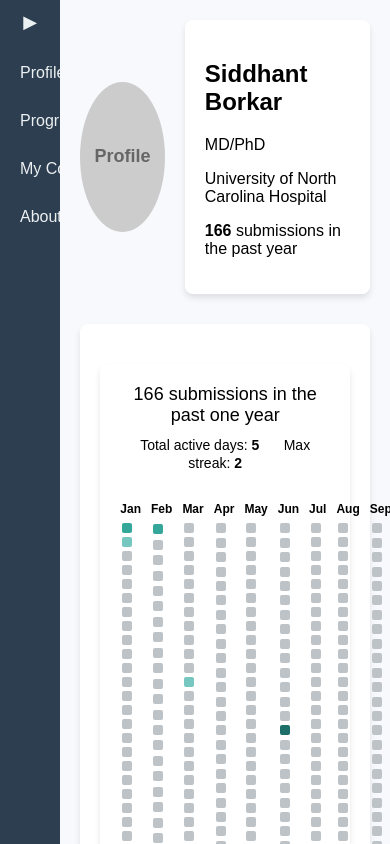
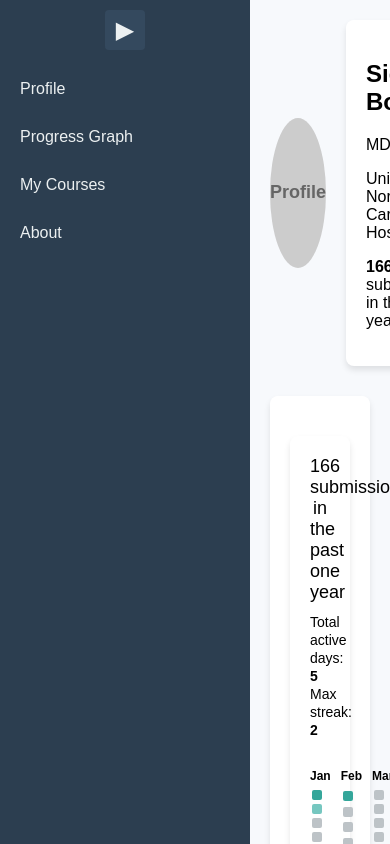
Before and after one commit to SiddhantBorkar04/MediHacks, a plain HTML site: page Medical-Website/index.html in a window 390 px wide. Drawn offline with Linux system fonts and the light colour scheme.

Commit message:
working nav bar

```diff
--- a/Medical-Website/script.js
+++ b/Medical-Website/script.js
@@ -70,18 +70,21 @@ document.getElementById("toggle-btn").addEventListener("click", () => {
 
 // Wait for the DOM to fully load
 document.addEventListener("DOMContentLoaded", () => {
-    // Get the navbar and toggle button
-    const navbar = document.getElementById("navbar");
-    const toggleBtn = document.getElementById("toggle-btn");
+    const navbar = document.querySelector(".navbar");
+    const toggleBtn = document.querySelector(".toggle-btn");
 
-    // Check if the toggle button exists (to avoid errors on pages without it)
-    if (toggleBtn) {
-        // Add click event listener to the toggle button
-        toggleBtn.addEventListener("click", () => {
-        navbar.classList.toggle("collapsed"); // Toggle the "collapsed" class
-        });
-    }
-});
+    toggleBtn.addEventListener("click", () => {
+      navbar.classList.toggle("collapsed");
+
+      // Toggle the button rotation and navbar width
+      if (navbar.classList.contains("collapsed")) {
+        toggleBtn.setAttribute("aria-label", "Expand Navigation");
+      } else {
+        toggleBtn.setAttribute("aria-label", "Collapse Navigation");
+      }
+    });
+  });
+
 
   document.addEventListener("DOMContentLoaded", () => {
     const activityData = {
--- a/Medical-Website/style.css
+++ b/Medical-Website/style.css
@@ -12,36 +12,24 @@ body {
     width: 100%;
   }
 
-  /* Navigation Bar */
-  .navbar {
+/* Navigation Bar */
+.navbar {
     background-color: #2c3e50;
     color: #ecf0f1;
-    width: 250px;
+    width: 250px; /* Fixed width for expanded state */
     transition: width 0.3s ease;
     overflow: hidden;
     display: flex;
     flex-direction: column;
+    position: fixed; /* Fix the navbar's position to prevent resizing issues */
+    height: 100%; /* Ensure it covers the full height */
   }
 
   .navbar.collapsed {
-    width: 50px;
+    width: 50px; /* Fixed width for collapsed state */
   }
 
-  .toggle-btn {
-    background: none;
-    border: none;
-    color: #ecf0f1;
-    font-size: 18px;
-    cursor: pointer;
-    margin: 10px;
-    transform: rotate(0);
-    transition: transform 0.3s ease;
-  }
-
-  .navbar.collapsed .toggle-btn {
-    transform: rotate(180deg);
-  }
-
+  /* Menu Items */
   .menu {
     list-style: none;
     padding: 0;
@@ -64,6 +52,48 @@ body {
   .menu li a:hover {
     background-color: #34495e;
   }
+
+
+  .navbar.collapsed .menu {
+    display: none; /* Hide menu when collapsed */
+  }
+
+  /* Content Alignment */
+  .main-content {
+    margin-left: 250px; /* Match the width of the expanded navbar */
+    transition: margin-left 0.3s ease;
+  }
+
+
+  .navbar.collapsed + .main-content {
+    margin-left: 50px; /* Match the width of the collapsed navbar */
+  }
+
+
+  /* Toggle Button Styling */
+.toggle-btn {
+  background-color: #34495e; /* Dark grey background for the button */
+  color: #ecf0f1; /* Light text color */
+  font-size: 24px; /* Increase size for better visibility */
+  border: none;
+  border-radius: 4px; /* Rounded corners for aesthetics */
+  cursor: pointer;
+  margin: 10px auto; /* Center the button */
+  width: 40px; /* Larger width */
+  height: 40px; /* Larger height */
+  display: flex;
+  justify-content: center;
+  align-items: center;
+  transition: transform 0.3s ease, background-color 0.3s ease; /* Smooth animations */
+}
+
+.toggle-btn:hover {
+  background-color: #2ecc71; /* Green highlight on hover */
+}
+
+.navbar.collapsed .toggle-btn {
+  transform: rotate(180deg); /* Rotate animation when navbar is collapsed */
+}
 
   /* Main Content */
   .main-content {
```
